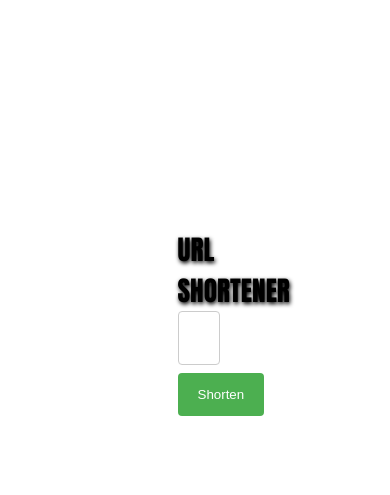
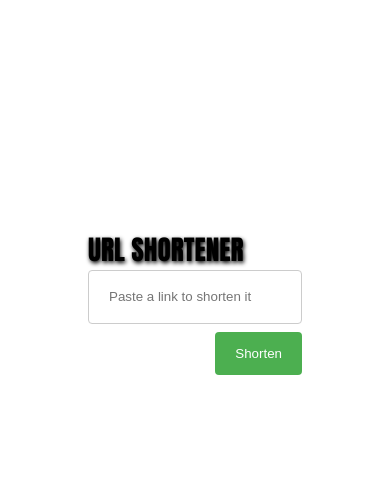
Before and after one commit to Louis-tr/Url-Shortener, a Python web app: template contents/templates/index.html in a window 390 px wide. Shown: the top 495 px of the page. Run offline with Jinja, Linux system fonts and the light colour scheme; the template is opened without the code that fills it, so the values that code supplies are empty; some libraries are stand-ins or nearby versions.

Commit message:
"Responsive" design

```diff
--- a/static/style.css
+++ b/static/style.css
@@ -1,6 +1,8 @@
-.container {
-    width: 50vw;
-    margin: auto;
+@media (min-width: 1000px) {
+    .container {
+        width: 50vw;
+        margin: auto;
+    }
 }
 
 .content {
```
